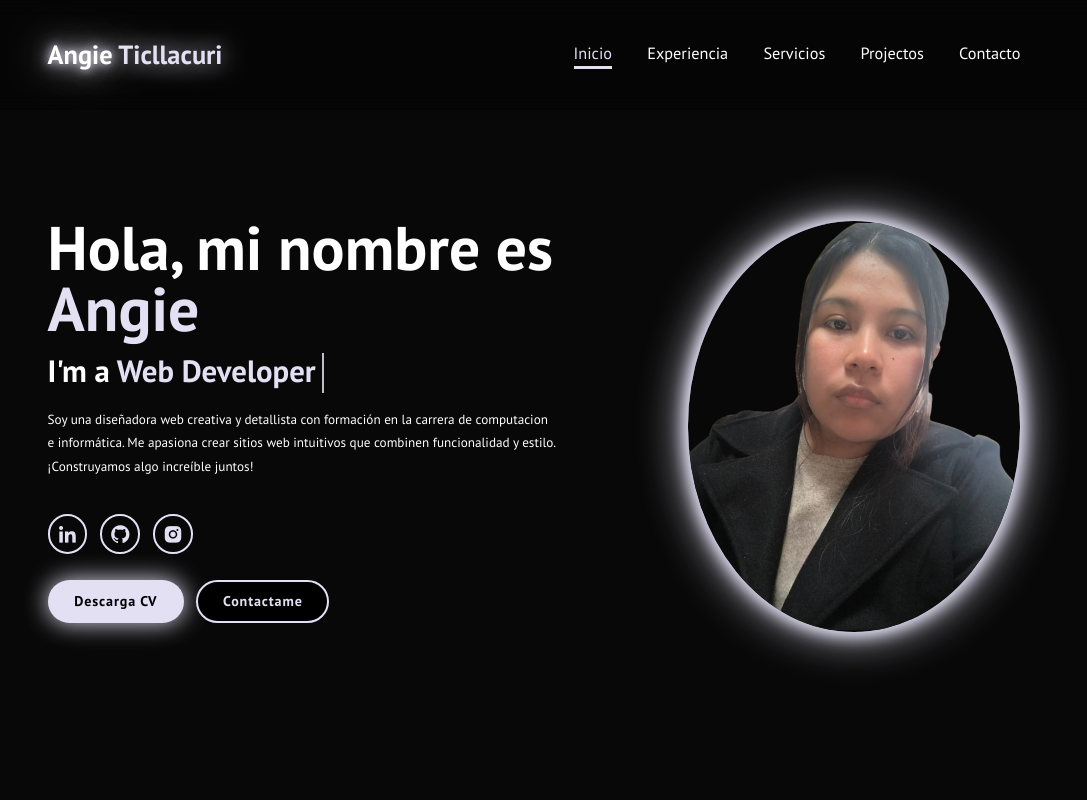
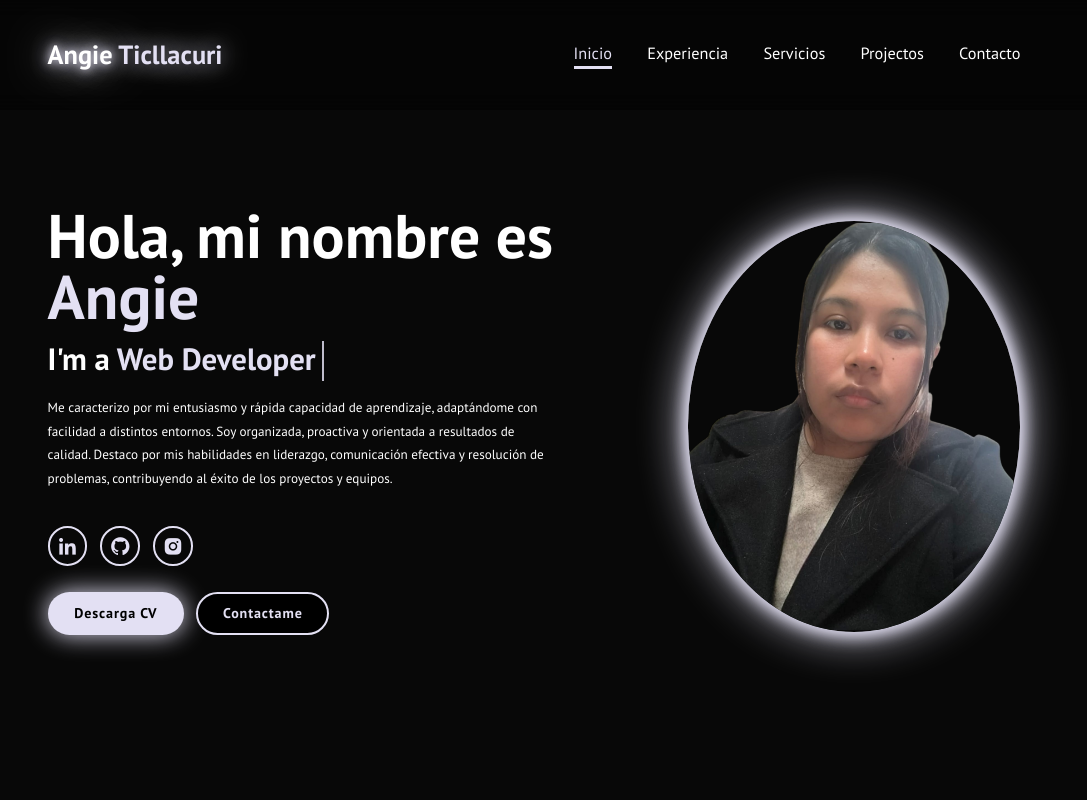
Before and after one commit to angis2004/miPortafolio, a React (Create React App) app: page / in a window 1280 px wide. Shown: the top 800 px of the page, without its empty margins (106-1193 px from the left). Built offline with nearby package versions, Linux system fonts and the light colour scheme.

Commit message:
Agregada foto al portafolio

```diff
--- a/src/components/Home.jsx
+++ b/src/components/Home.jsx
@@ -12,7 +12,7 @@ const Home = () => {
           I'm a <span></span>
         </h3>
         <p>
-Soy una diseñadora web creativa y detallista con formación en la carrera de computacion e informática. Me apasiona crear sitios web intuitivos que combinen funcionalidad y estilo. ¡Construyamos algo increíble juntos!
+          Me caracterizo por mi entusiasmo y rápida capacidad de aprendizaje, adaptándome con facilidad a distintos entornos. Soy organizada, proactiva y orientada a resultados de calidad. Destaco por mis habilidades en liderazgo, comunicación efectiva y resolución de problemas, contribuyendo al éxito de los proyectos y equipos.
         </p>
         <div className="social-icons">
           <a href="https://www.linkedin.com/in/angie-ticllacuri-terra-go-a7a614238/" target="_blank" rel="noopener noreferrer">
```
